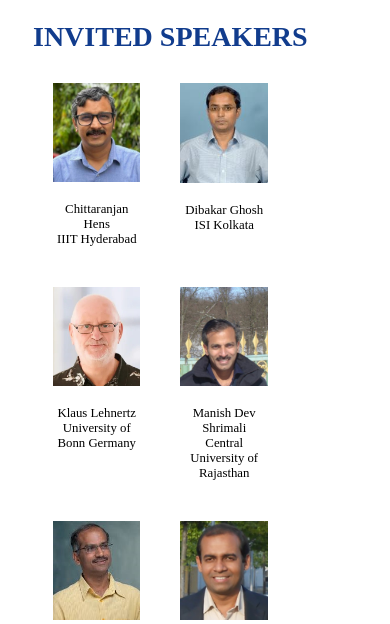
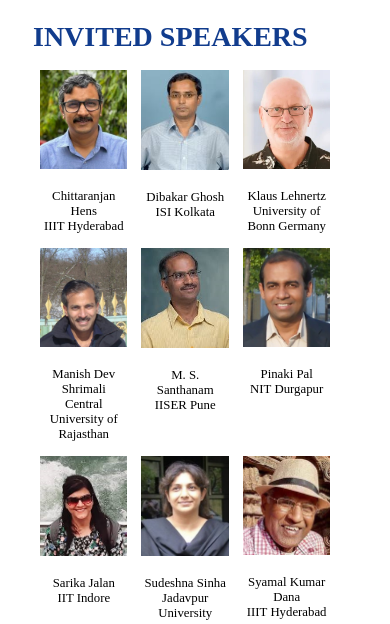
Before and after one commit to ConferenceWeb/ConferenceWebpage, a plain HTML site: page Speakers.html in a window 390 px wide. Shown: the part 520-1144 px from the top of the page. Drawn offline with Linux system fonts and the light colour scheme.

```diff
--- a/style.css
+++ b/style.css
@@ -348,7 +348,7 @@
 	.box{
 		height: 30%;
 		width: 27%;
-		margin: 20px;
+		margin: 7px;
 	}
 }
 
```
